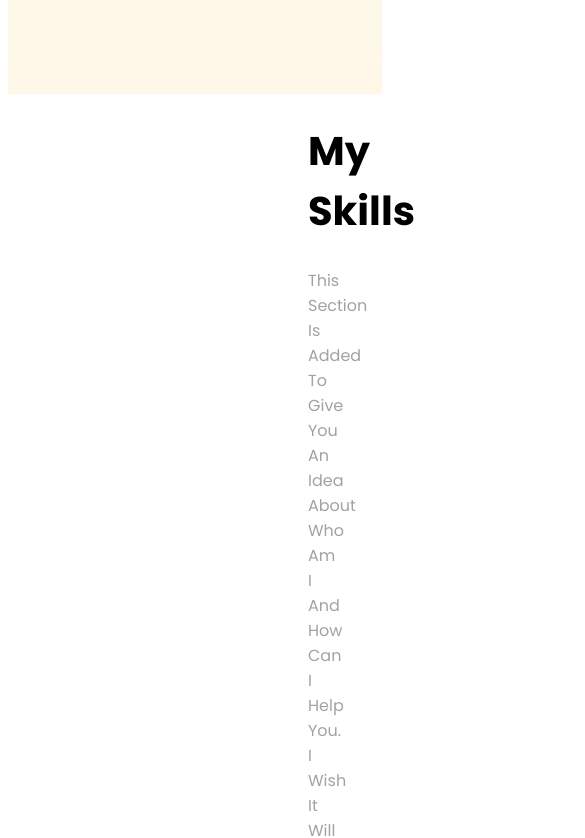
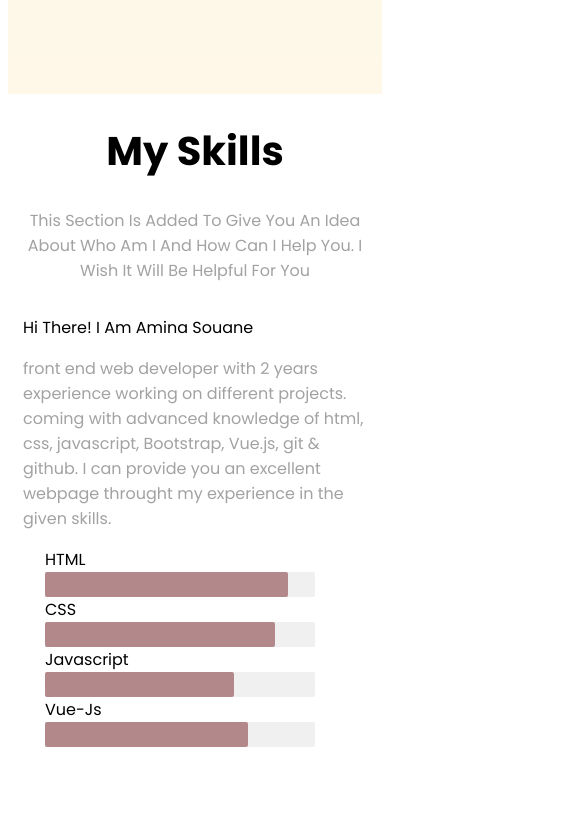
Before and after one commit to aminasouane/Resume, a plain HTML site: page index.html in a window 390 px wide. Shown: the part 746-1584 px from the top of the page, 585 px wide, since content can reach past the window. After the commit the page ends 1501 px from the top, so only its background shows below. Drawn offline with Linux system fonts and the light colour scheme.

Commit message:
modified skills section

```diff
--- a/style.css/main.css
+++ b/style.css/main.css
@@ -199,7 +199,8 @@ color : #A2A2A2
 }
 .skills .container .my-skills .skill {
     position: relative;
-    width: 500px;
+    width: 300px;
+    max-width: 90%;
     height: 25px;
     background-color:#F0F0F0 ;
     border-radius: 2px;
@@ -212,3 +213,12 @@ color : #A2A2A2
     background-color: var(--main-color);
     border-radius: 2px;
 }
+@media(max-width: 991px) {
+    .skills .container {
+        flex-direction: column;
+    }
+    .skills .main-heading {
+        margin-left: 0;
+        margin-right: 0;
+    }
+  }
```
